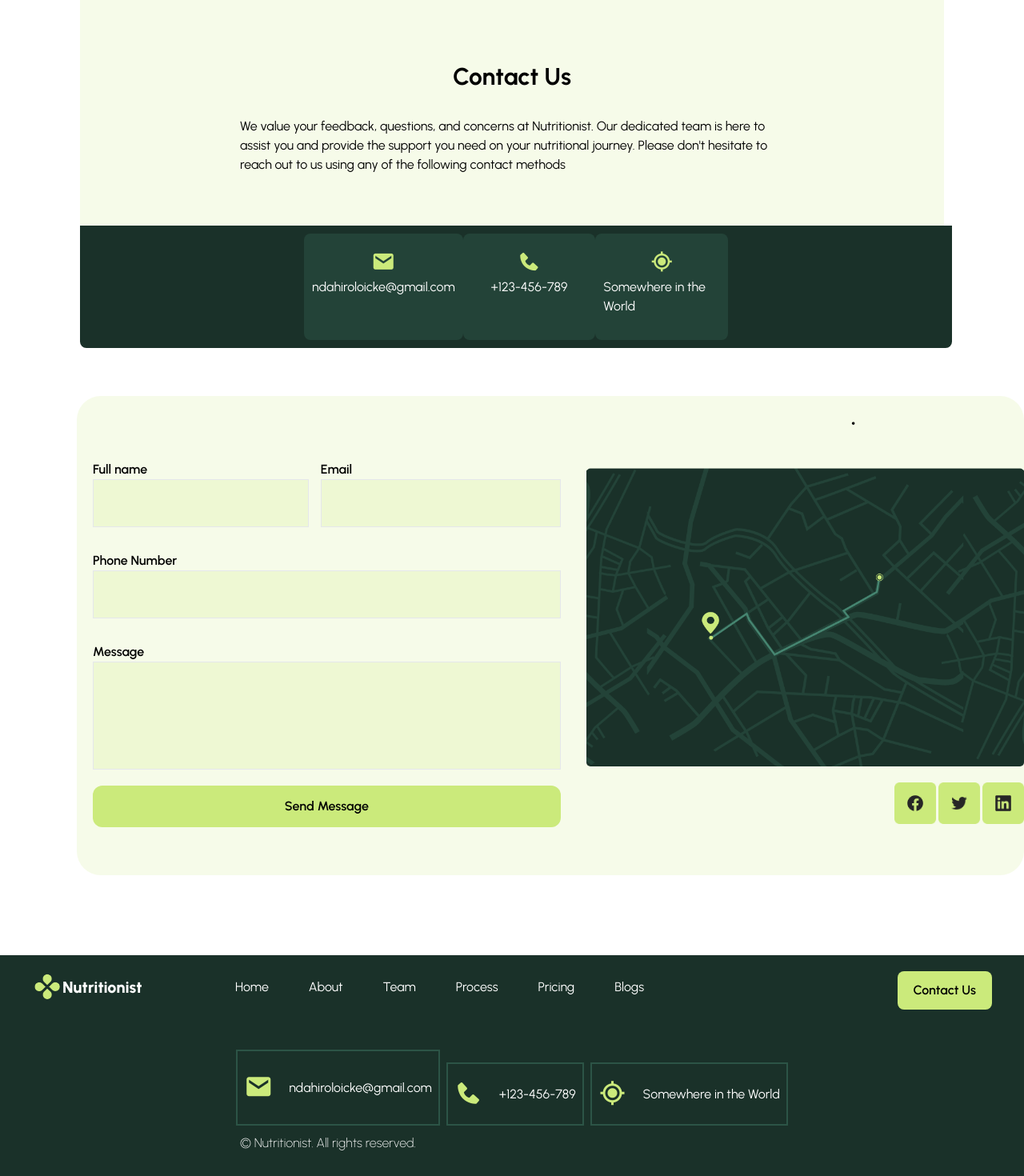
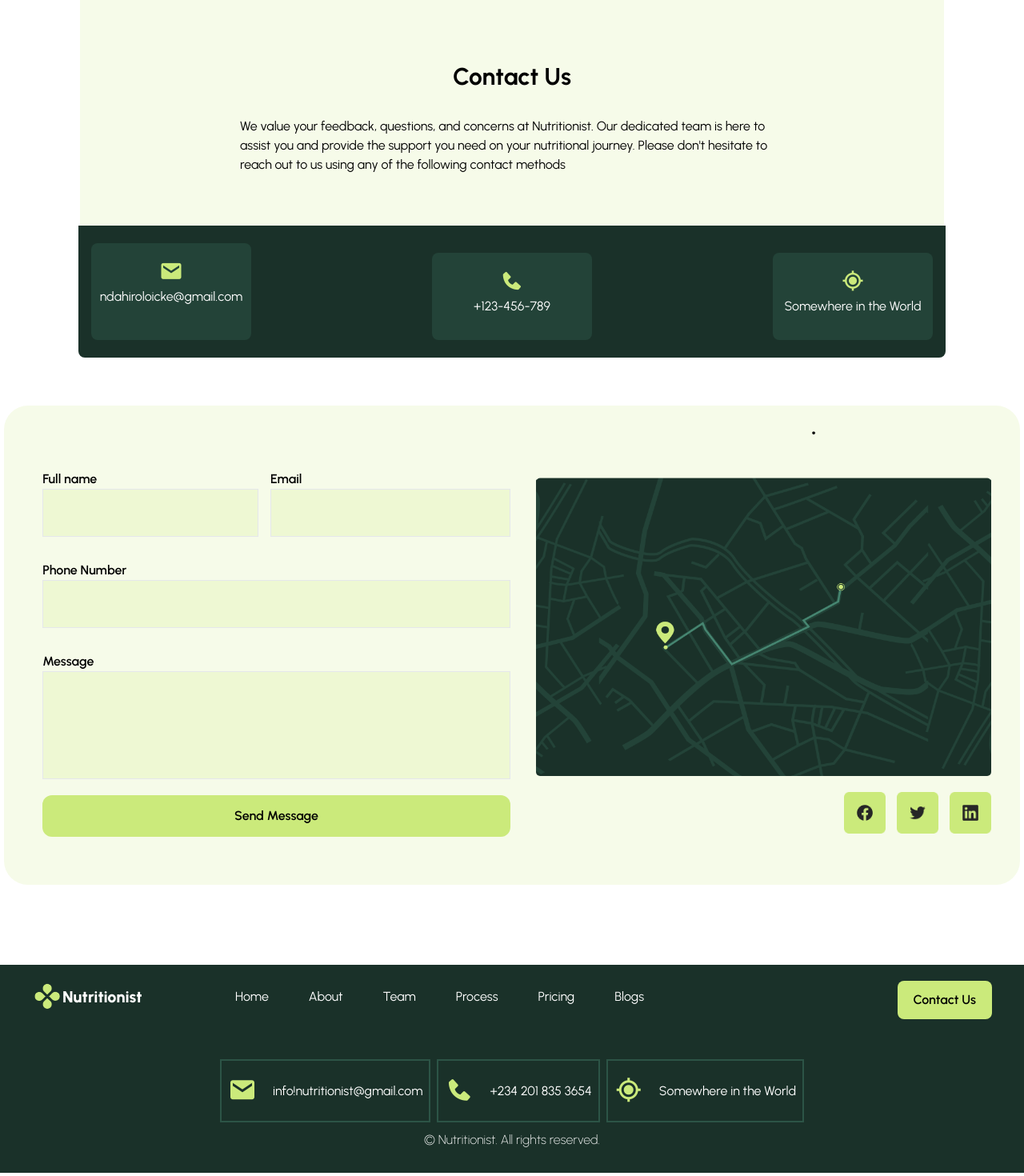
Before and after one commit to Ndahiroloicke/Nutritionist-web-app, a React (Vite) app: page /contactus in a window 1280 px wide. Shown: the part 510-1980 px from the top of the page at 80% size. Built offline with nearby package versions, Linux system fonts and the light colour scheme.

Commit message:
Development finished

```diff
--- a/index.html
+++ b/index.html
@@ -2,7 +2,7 @@
 <html lang="en">
   <head>
     <meta charset="UTF-8" />
-    <link rel="icon" type="image/svg+xml" href="/vite.svg" />
+    <link rel="icon" type="image/svg+xml" href="./public/assets/nutritionistlogo.png" />
     <meta name="viewport" content="width=device-width, initial-scale=1.0" />
     <link rel="preconnect" href="https://fonts.googleapis.com" />
     <link rel="preconnect" href="https://fonts.gstatic.com" crossorigin />
@@ -12,7 +12,7 @@
       rel="stylesheet"
     />
     <link href='https://unpkg.com/boxicons@2.1.4/css/boxicons.min.css' rel='stylesheet'>
-    <title>Vite + React</title>
+    <title>Nutritionist</title>
   </head>
   <body>
     <div id="root"></div>
--- a/src/components/Home/Bigscreen.jsx
+++ b/src/components/Home/Bigscreen.jsx
@@ -53,8 +53,8 @@ const Bigscreen = () => {
             </p>
           </div>
           <div className="w-fit mx-auto sm:ml-0 sm:px-10 space-x-4 mt-10">
-            <button className="bg-[#CBEA7B] font-bold py-6 px-7 rounded-lg">Get Started</button>
-            <button className="bg-[#F6FBE9] border-2 border-[#E5F5BD] rounded-lg font-bold py-6 px-7">Book a Demo</button>
+            <Link to="/contactus"><button className="bg-[#CBEA7B] font-bold py-6 px-7 rounded-lg">Get Started</button></Link>
+            <Link to="/pricing"><button className="bg-[#F6FBE9] border-2 border-[#E5F5BD] rounded-lg font-bold py-6 px-7">Book a Demo</button></Link>
           </div>
         </div>
       </div>
--- a/src/components/Home/footer.jsx
+++ b/src/components/Home/footer.jsx
@@ -7,18 +7,18 @@ function Foot() {
         <Navbar />
 
       </div>
-      <div className="w-fit mx-auto space-x-2 space-y-4 text-white sm:flex sm:flex-row">
+      <div className="w-fit mx-auto space-x-2 sm:space-y-0 space-y-4 text-white sm:flex sm:flex-row">
         <div className="flex border-2 sm:px-2 px-32 py-4 border-[#2C5446] flex-row sm:space-x-5 items-center">
           <li className="list-none">
             <i className="bx text-[#CBEA7B] sm:text-4xl text-2xl  bxs-envelope"></i>
           </li>
-          <p>ndahiroloicke@gmail.com</p>
+          <p>info!nutritionist@gmail.com</p>
         </div>
         <div className="flex border-2 sm:px-2 border-[#2C5446] px-32 py-4 space-x-5 items-center flex-row">
           <li className="list-none">
             <i className="bx text-[#CBEA7B] text-4xl bxs-phone"></i>
           </li>
-          <p>+123-456-789</p>
+          <p>+234 201 835 3654</p>
         </div>
         <div className="flex sm:px-2 py-4 px-32 border-2 border-[#2C5446] space-x-5 items-center flex-row">
           <li className="list-none">
@@ -27,7 +27,7 @@ function Foot() {
           <p>Somewhere in the World</p>
         </div>
       </div>
-      <p className="lastp text-white">&copy; Nutritionist. All rights reserved.</p>
+      <p className="lastp text-white w-fit mx-auto">&copy; Nutritionist. All rights reserved.</p>
     </div>
   );
 }
--- a/src/components/contact us/contactnav.jsx
+++ b/src/components/contact us/contactnav.jsx
@@ -1,21 +1,21 @@
 
 const Contactnav = () => {
   return (
-    <div className="bg-[#1A3129] rounded-b-[8px] ml-[100px] mr-[90px] py-[10px]">
-      <div className="bg-[#1A3129] flex flex-row justify-between px-[280px]">
-        <div className="bg-[#234338] px-[10px] pt-[20px] w-[200px] rounded-[8px] pb-[30px] flex flex-col items-center">
+    <div className="bg-[#1A3129] rounded-b-[8px] sm:mx-[98px] mx-6 py-[10px]">
+      <div className="bg-[#1A3129] flex flex-col px-4 py-3 space-y-3 sm:flex-row justify-between">
+        <div className="bg-[#234338] px-[10px] pt-[20px] w-full sm:w-[200px] rounded-[8px] pb-[30px] flex flex-col items-center">
           <li className="list-none">
             <i className="bx bxs-envelope text-[30px] text-[#CBEA7B]"></i>
           </li>
           <p className="text-white">ndahiroloicke@gmail.com</p>
         </div>
-        <div className="bg-[#234338] flex flex-col px-[10px] pt-[20px] rounded-[8px] w-[200px] pb-[30px] items-center">
+        <div className="bg-[#234338] flex flex-col px-[10px] pt-[20px] rounded-[8px] w-full sm:w-[200px] pb-[30px] items-center">
           <li className="list-none">
             <i className="bx bxs-phone list-none text-[30px] text-[#CBEA7B]"></i>
           </li>
           <p className="text-white">+123-456-789</p>
         </div>
-        <div className="bg-[#234338] flex flex-col px-[10px] pt-[20px] rounded-[8px] w-[200px] pb-[30px] items-center">
+        <div className="bg-[#234338] flex flex-col px-[10px] pt-[20px] rounded-[8px] w-full sm:w-[200px] pb-[30px] items-center">
           <li className="list-none">
             <i className="bx bx-current-location text-[30px] text-[#CBEA7B]"></i>
           </li>
--- a/src/components/contact us/contactusform.jsx
+++ b/src/components/contact us/contactusform.jsx
@@ -21,8 +21,8 @@ const Contactusform = () => {
   }
   return (
     <form onSubmit={handleSub}>
-    <div className="flex flex-row bg-[#F6FBE9] pb-[60px] mt-[60px] mb-[100px] rounded-[30px] w-fit ml-[96px] pt-[40px] justify-between">
-      <div className="flex flex-col mt-[40px] ml-[20px] mr-[20px] pr-[12px]">
+    <div className="flex flex-col sm:flex-row bg-[#F6FBE9] px-4 pb-[60px] mt-[60px] mb-[100px] rounded-[30px] w-fit sm:mx-auto pt-[40px] justify-between">
+      <div className="flex flex-col sm:mt-[40px] sm:ml-[20px] mr-[20px] px-[12px]">
         <div className="flex flex-row mb-[30px]">
           <div className="mr-[5px]">
             <label htmlFor=""  className="font-semibold">
@@ -32,7 +32,7 @@ const Contactusform = () => {
             value={full}
             onChange={(e)=>setfull(e.target.value)}
               type="text"
-              className="border-[1px] outline-none text-[20px] px-[20px] w-[269.75px] mr-[10px] bg-[#EEF8D3] h-[60px] block"
+              className="border-[1px] outline-none text-[20px] px-[20px] w-[200px] sm:w-[269.75px] mr-[10px] bg-[#EEF8D3] h-[60px] block"
             />
           </div>
           <div>
```
